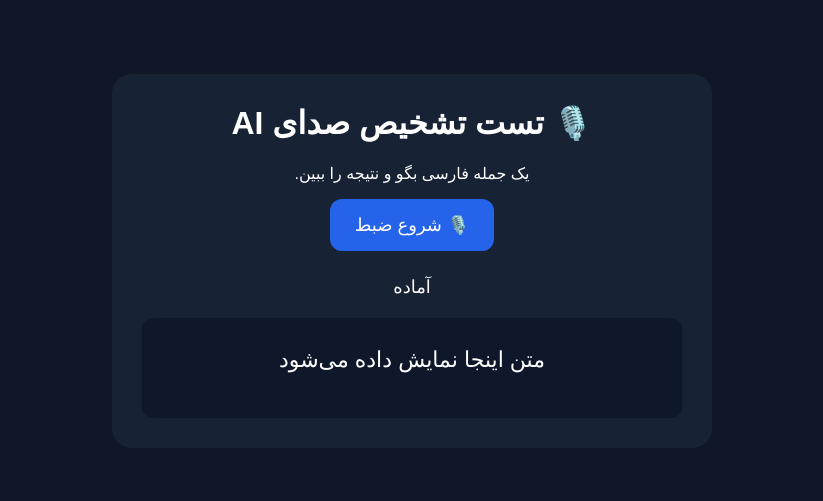
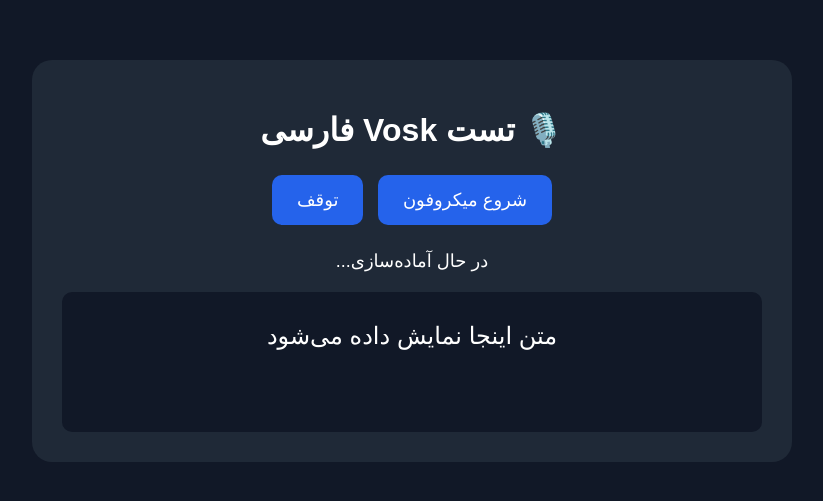
Before and after one commit to yahooghoub-tech/whisper-test, a website: page index.html in a window 1280 px wide. Shown: the part 139-640 px from the top of the page, without its empty margins (228-1051 px from the left). Drawn offline with Linux system fonts and the light colour scheme.

Commit message:
update website

```diff
--- a/index.html
+++ b/index.html
@@ -1,77 +1,75 @@
+<!-- index.html -->
 
 <!DOCTYPE html>
 <html lang="fa" dir="rtl">
 <head>
 <meta charset="UTF-8">
 <meta name="viewport" content="width=device-width,initial-scale=1.0">
-<title>تست تشخیص صدای Groq</title>
+<title>تست Vosk فارسی</title>
+
 <style>
-*{
-box-sizing:border-box;
-}
 body{
 margin:0;
 font-family:Arial,sans-serif;
-background:#101827;
+background:#111827;
 color:white;
 min-height:100vh;
 display:flex;
 align-items:center;
 justify-content:center;
 }
+
 .container{
-width:min(600px,92%);
-background:#172235;
+width:min(700px,92%);
+background:#1f2937;
 padding:30px;
 border-radius:20px;
 text-align:center;
 }
-h1{
-margin-top:0;
-}
+
 button{
+padding:14px 25px;
+margin:5px;
 border:0;
-padding:15px 25px;
-border-radius:12px;
+border-radius:10px;
 font-size:18px;
 cursor:pointer;
 background:#2563eb;
 color:white;
 }
-button:disabled{
-opacity:.5;
-}
+
 #status{
-margin-top:25px;
+margin:20px 0;
 font-size:18px;
 }
+
 #result{
-margin-top:20px;
+background:#111827;
 padding:20px;
+border-radius:10px;
 min-height:100px;
-background:#0f172a;
-border-radius:12px;
-font-size:22px;
+font-size:24px;
 line-height:2;
 }
 </style>
 </head>
+
 <body>
 
 <div class="container">
 
-<h1>🎙️ تست تشخیص صدای AI</h1>
-
-<p>
-یک جمله فارسی بگو و نتیجه را ببین.
-</p>
+<h1>🎙️ تست Vosk فارسی</h1>
 
 <button id="startBtn">
-🎙️ شروع ضبط
+شروع میکروفون
+</button>
+
+<button id="stopBtn">
+توقف
 </button>
 
 <div id="status">
-آماده
+در حال آماده‌سازی...
 </div>
 
 <div id="result">
@@ -80,6 +78,7 @@ line-height:2;
 
 </div>
 
+<script src="https://cdn.jsdelivr.net/npm/vosk-browser@0.0.8/dist/vosk.js"></script>
 <script src="app.js"></script>
 
 </body>
```
